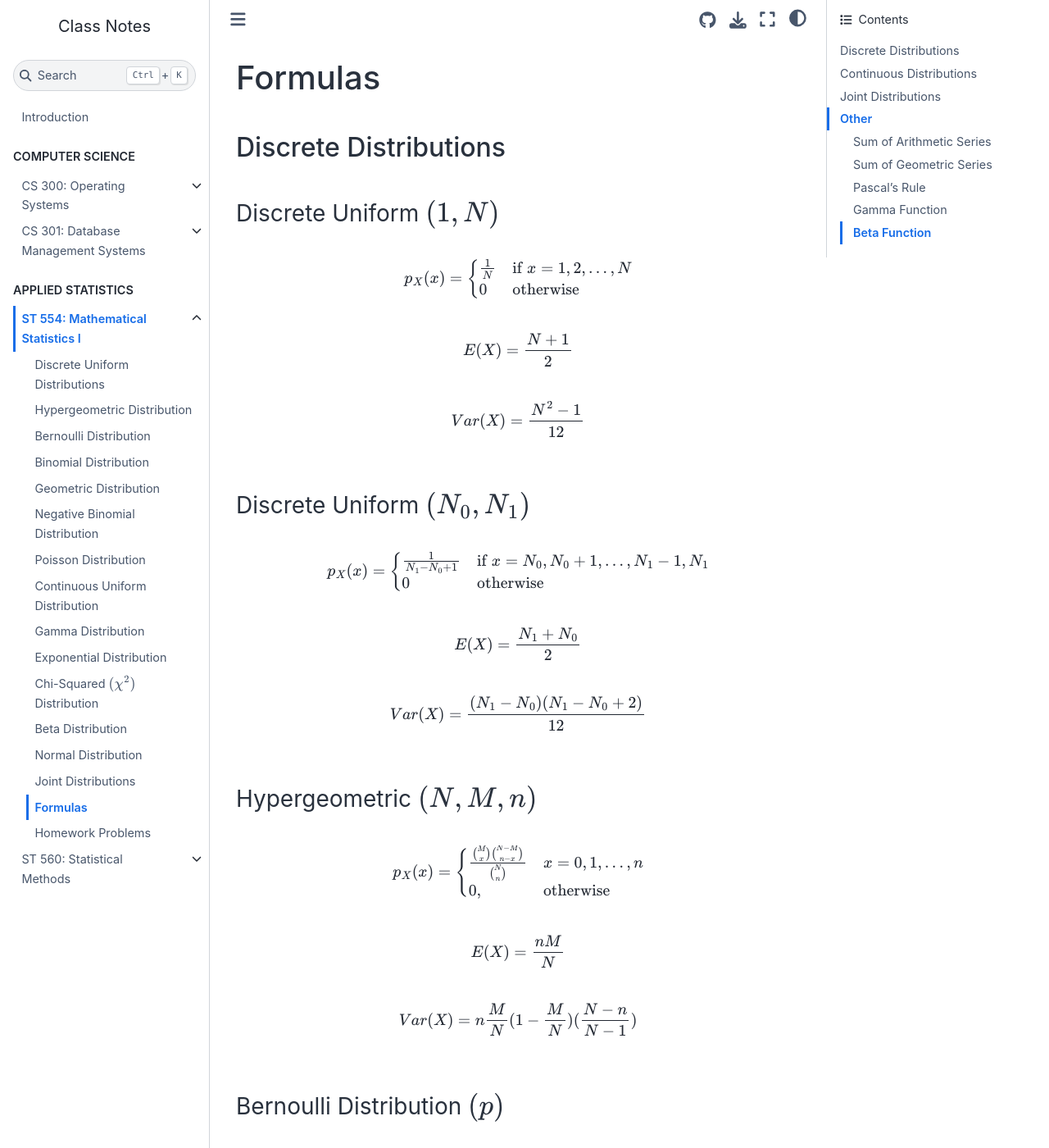
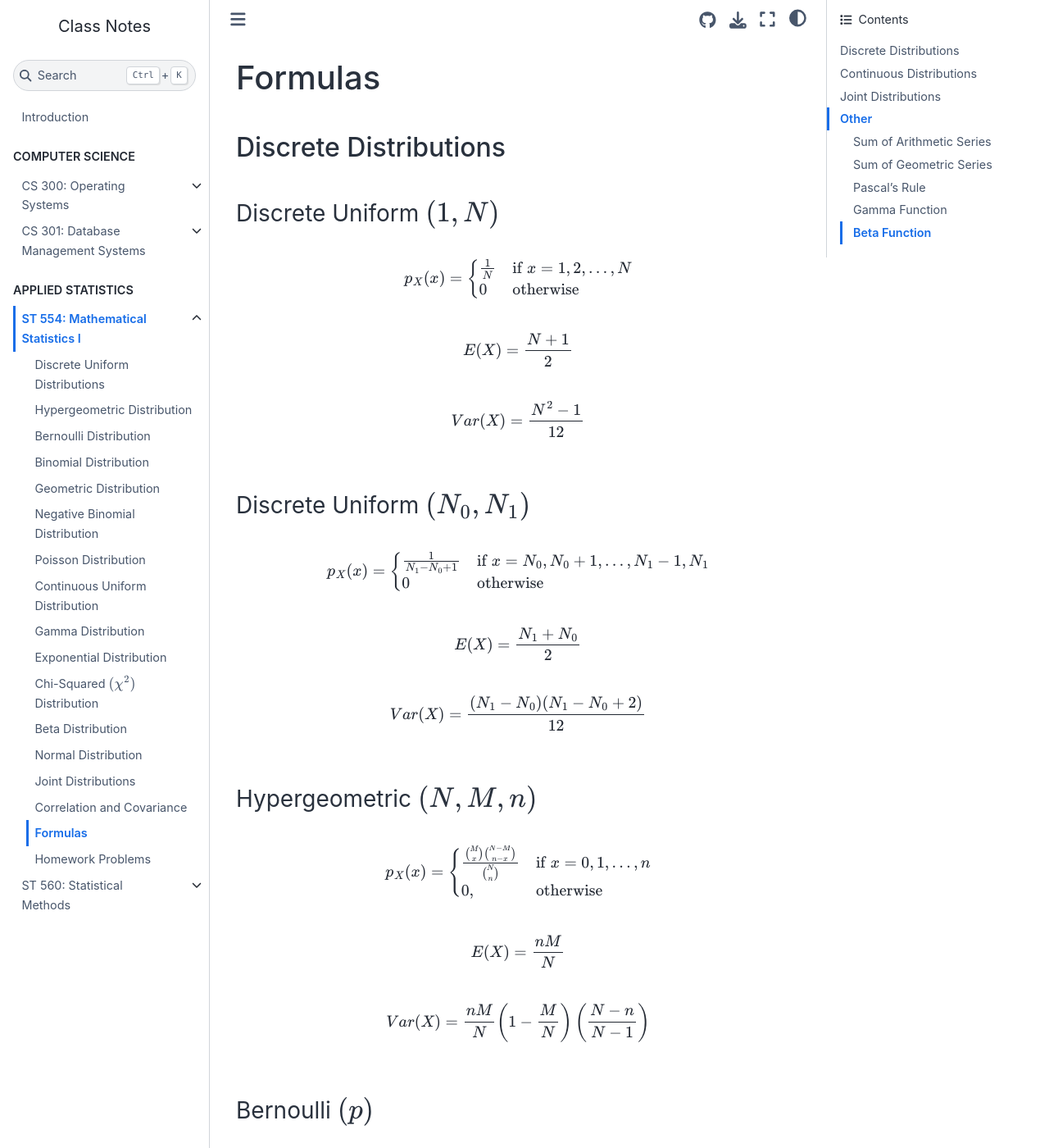
Before and after one commit to MoenMi/notes, a Jupyter Book: the page built from classes/st554/formulas.md, in a window 1280 px wide and 1400 px high. Shown: the whole window at 82% size. Built offline with Jupyter Book 1.0.4 settings and Sphinx 7.4.7 and the Sphinx Book theme 1.1.4, drawn with Linux system fonts in a browser that asks for light colours; pages that are not in the unit, such as notebooks, are missing from menus; some of the changed text lies outside the part shown.

```diff
--- a/_toc.yml
+++ b/_toc.yml
@@ -37,6 +37,7 @@ parts:
       - file: classes/st554/beta-distribution
       - file: classes/st554/normal-distribution
       - file: classes/st554/joint-distributions
+      - file: classes/st554/covariance-and-correlation
       - file: classes/st554/formulas
       - file: classes/st554/homework-problems
     - file: classes/st560/overview
--- a/classes/st554/formulas.md
+++ b/classes/st554/formulas.md
@@ -7,7 +7,7 @@
 $$
 p_X(x) =
 \begin{cases}
-    \frac{1}{N} & \text{if } x = 1, 2, ..., N \\
+    \frac{1}{N} & \text{if } x = 1, 2, \dots, N \\
     0 & \text{otherwise}
 \end{cases}
 $$
@@ -21,7 +21,7 @@ $$ Var(X) = \frac{N^2-1}{12} $$
 $$
 p_X(x) =
 \begin{cases}
-    \frac{1}{N_1 - N_0 + 1} & \text{if } x = N_0, N_0 + 1, ..., N_1 - 1, N_1 \\
+    \frac{1}{N_1 - N_0 + 1} & \text{if } x = N_0, N_0 + 1, \dots, N_1 - 1, N_1 \\
     0 & \text{otherwise}
 \end{cases}
 $$
@@ -35,16 +35,16 @@ $$ Var(X) = \frac{(N_1 - N_0)(N_1 - N_0 + 2)}{12} $$
 $$
 p_X(x) =
 \begin{cases}
-\frac{\binom{M}{x} \binom{N-M}{n-x}}{\binom{N}{n}} & x=0,1,...,n \\
+\frac{\binom{M}{x} \binom{N-M}{n-x}}{\binom{N}{n}} & \text{if } x=0,1,\dots,n \\
 0, & \text{otherwise}
 \end{cases}
 $$
 
 $$ E(X) = \frac{nM}{N} $$
 
-$$ Var(X) = n \frac{M}{N}(1 - \frac{M}{N})(\frac{N-n}{N-1}) $$
+$$ Var(X) = \frac{nM}{N}\left(1 - \frac{M}{N}\right)\left(\frac{N-n}{N-1}\right) $$
 
-### Bernoulli Distribution $(p)$
+### Bernoulli $(p)$
 
 $$
 p_X(x) =
@@ -63,12 +63,12 @@ $$ EX = p $$
 
 $$ Var(X) = p(1-P) $$
 
-### Binomial Distribution $(n, p)$
+### Binomial $(n, p)$
 
 $$
 p_X(x) =
 \begin{cases}
-\binom{n}{x}p^x(1-p)^{n-x}, & \text{if } x=0,1,...,n \\
+\binom{n}{x}p^x(1-p)^{n-x}, & \text{if } x=0,1,\dots,n \\
 0, & \text{otherwise}
 \end{cases}
 $$
@@ -77,7 +77,7 @@ $$ E(X) = np $$
 
 $$ Var(X) = np(1-p) $$
 
-### Geometric Distribution $(p)$
+### Geometric $(p)$
 
 $$
 p_X(x) =
@@ -91,7 +91,7 @@ $$ E(X) = \frac{1}{p} $$
 
 $$ Var(X) = \frac{1-p}{p^2} $$
 
-### Negative Binomial Distribution $(r,p)$
+### Negative Binomial $(r,p)$
 
 $$
 p_X(x) =
@@ -108,7 +108,7 @@ $$ EX = \frac{r}{p} $$
 
 $$ Var(X) = \frac{r(1-p)}{p^2} $$
 
-### Poisson Distribution $(\lambda)$
+### Poisson $(\lambda)$
 
 $$
 p_X(x) =
@@ -138,7 +138,7 @@ $$ E(X) = \frac{a+b}{2} $$
 
 $$ Var(X) = \frac{(b-a)^2}{12} $$
 
-### Gamma Distribution $(\alpha, \beta)$
+### Gamma $(\alpha, \beta)$
 
 $$
 f_X(x) =
@@ -152,7 +152,7 @@ $$ E(X) = \alpha \beta $$
 
 $$ Var(X) = \alpha \beta^2 $$
 
-### Exponential Distribution $(\beta)$
+### Exponential $(\beta)$
 
 $$
 f_X(x) =
@@ -168,11 +168,11 @@ $$ E(X) = \beta $$
 
 $$ Var(X) = \beta^2 $$
 
-### Chi-Squared ($\chi^2$) Distribution $(p)$
+### Chi-Squared $(p)$
 
 $$ X \sim \text{Gamma}(\frac{p}{2}, 2) $$
 
-### Beta Distribution $(\alpha, \beta)$
+### Beta $(\alpha, \beta)$
 
 $$
 f_X(x) =
@@ -186,7 +186,7 @@ $$ E(X) = \frac{\alpha}{\alpha + \beta} $$
 
 $$ Var(X) = \frac{\alpha \beta}{(\alpha + \beta)^2 (\alpha + \beta + 1)} $$
 
-### Normal Distribution $(\mu, \sigma)$
+### Normal $(\mu, \sigma)$
 
 $$ f_X(x) = \frac{1}{\sigma\sqrt{2\pi}} e^{-\frac{1}{2} \left(\frac{x-\mu}{\sigma} \right)^2} \text{ if } x \in \mathbb{R} $$
 
```
Also changed, not shown: classes/st554/covariance-and-correlation.md (added, +1 -0 lines).
